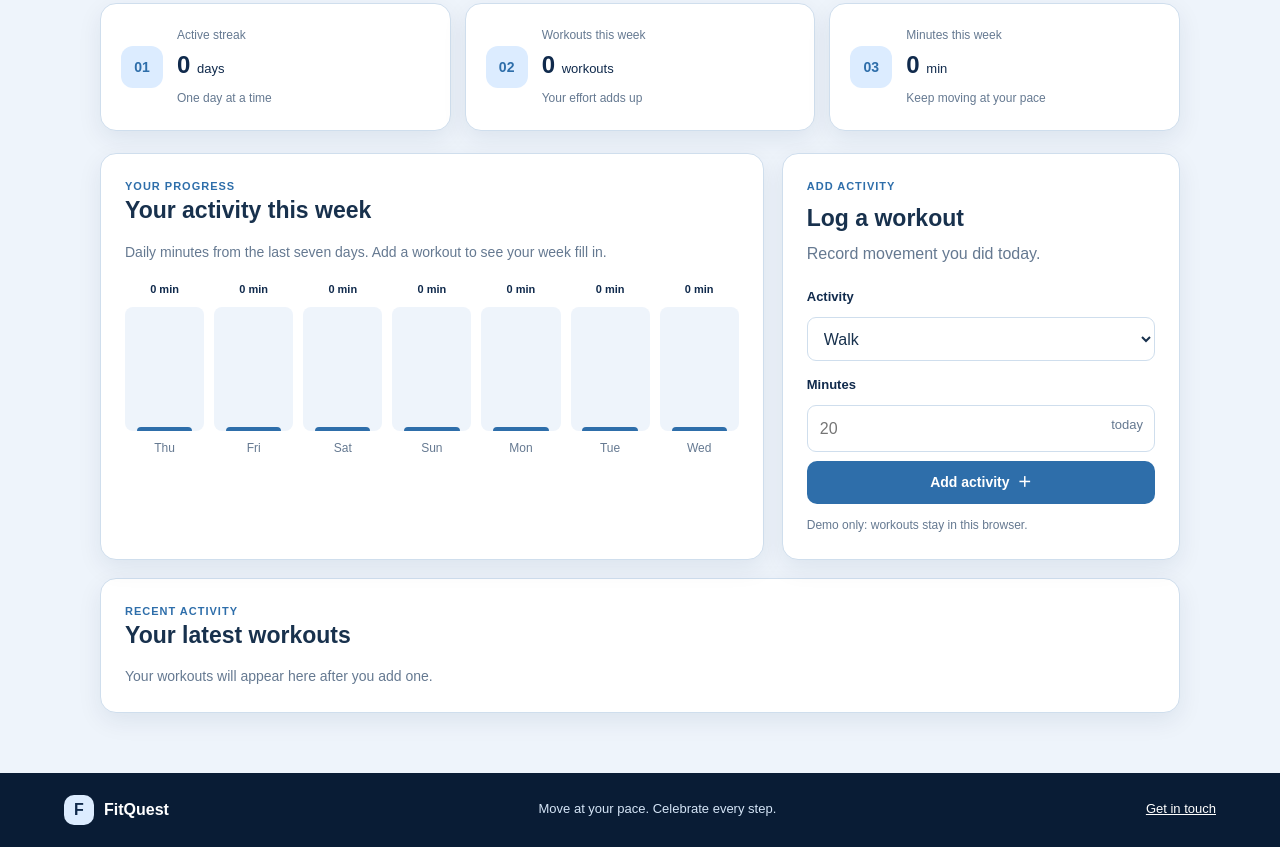
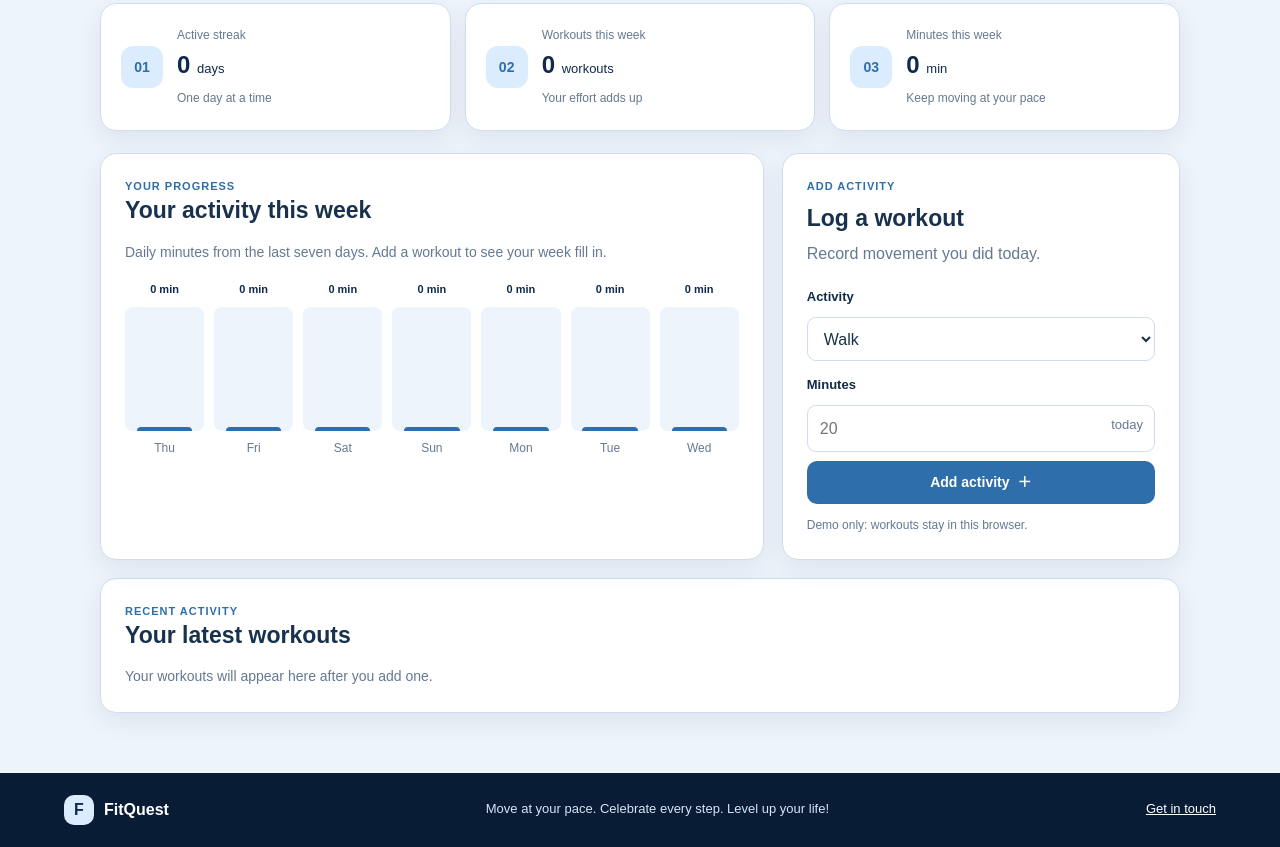
Before and after one commit to syedaahmed05/FitQuest, a plain HTML site: page docs/index.html in a window 1280 px wide. Shown: the part 411-1258 px from the top of the page. Drawn offline with Linux system fonts and the light colour scheme.

Commit message:
Update footer message to include 'Level up your life!'

```diff
--- a/docs/index.html
+++ b/docs/index.html
@@ -124,7 +124,7 @@
       <span class="brand-mark">F</span>
       <span>FitQuest</span>
     </a>
-    <p>Move at your pace. Celebrate every step.</p>
+    <p>Move at your pace. Celebrate every step. Level up your life!</p>
     <a href="contact.html">Get in touch</a>
   </footer>
   <div class="toast" role="status" aria-live="polite" data-toast></div>
```
